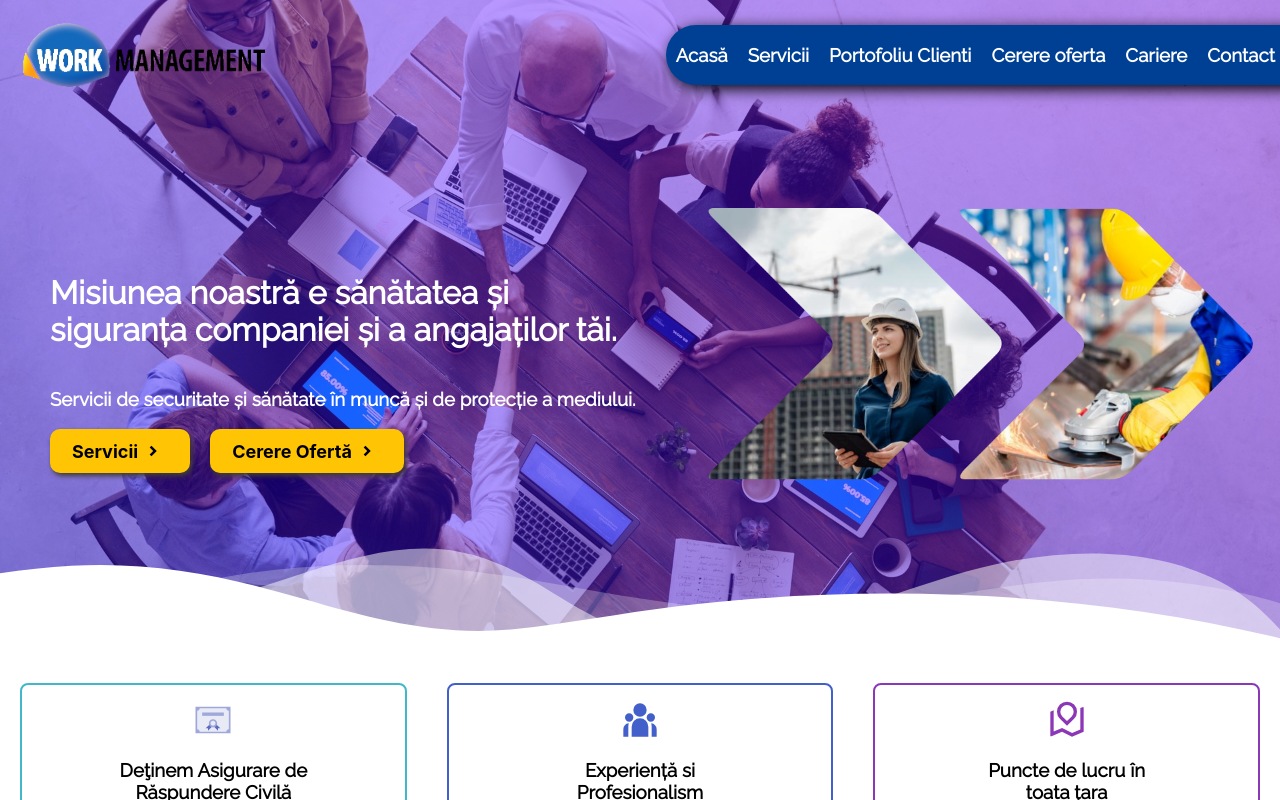
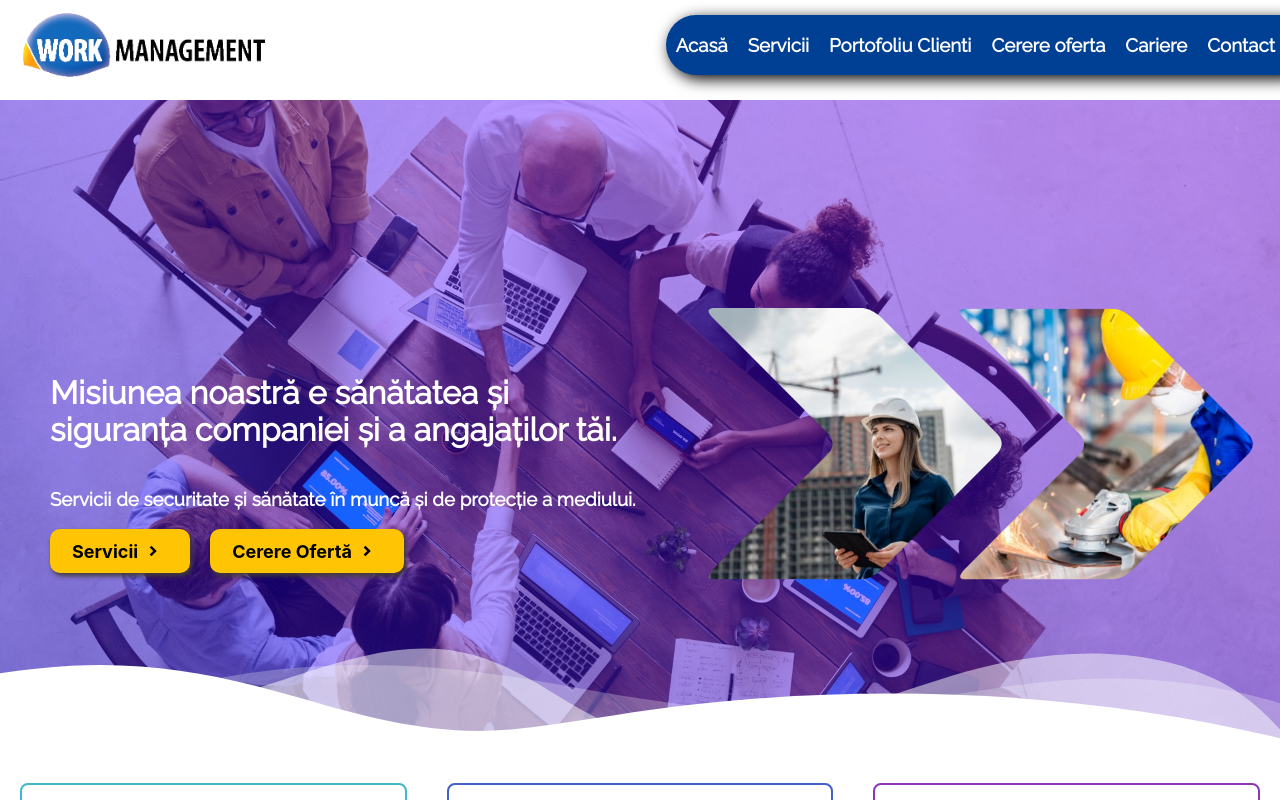
Before and after one commit to bmarcu13/work-management-website, a React (Create React App) app: page / in a window 1280 px wide. Shown: the top 800 px of the page. Built offline with nearby package versions, Linux system fonts and the light colour scheme.

Commit message:
small changes

```diff
--- a/src/Components/LandingSection/LandingSection.css
+++ b/src/Components/LandingSection/LandingSection.css
@@ -14,6 +14,7 @@
     background-size: cover;
     background-position-y: -40px;
     padding-top: 83px;
+    margin-top: 100px;
 }
 
 .main-page .landing-section-container .left-panel {
--- a/src/Components/NavigationBar/NavigationBar.css
+++ b/src/Components/NavigationBar/NavigationBar.css
@@ -2,7 +2,7 @@
     display: flex;
     flex-direction: row;
     justify-content: space-between;
-    padding-top: 20px;
+    padding-top: 10px;
     align-items: center;
     z-index: 10;
 }
--- a/src/Components/ServicesMainPage/ServicesMainPage.css
+++ b/src/Components/ServicesMainPage/ServicesMainPage.css
@@ -75,6 +75,7 @@
 }
 
 .card-section .card-wrapper:hover {
+    cursor: pointer;
     box-shadow: 1px 2px 50px -24px rgba(0, 0, 0, 1);
     -webkit-box-shadow: 1px 2px 50px -24px rgba(0, 0, 0, 1);
     -moz-box-shadow: 1px 2px 50px -24px rgba(0, 0, 0, 1);
```
